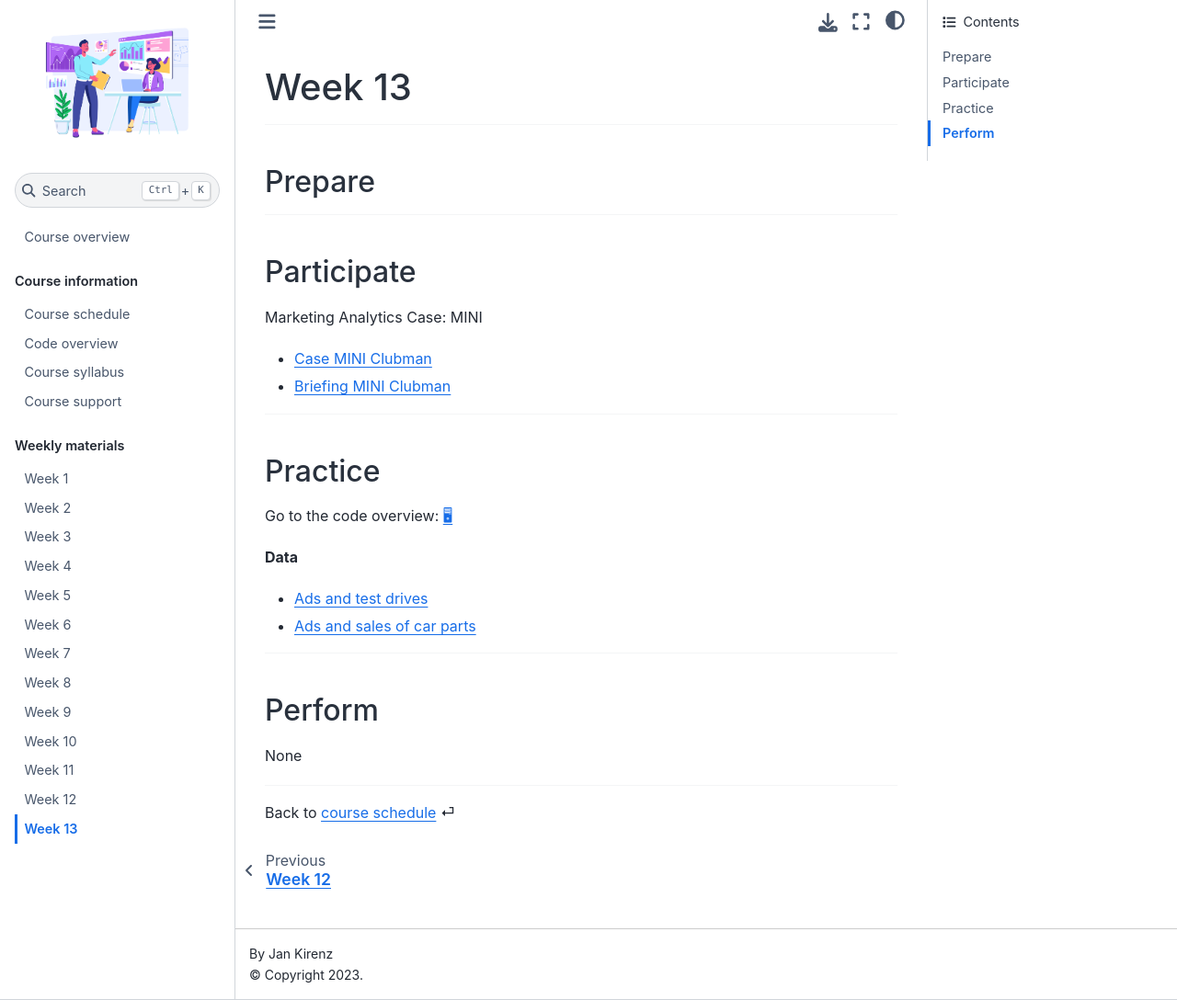
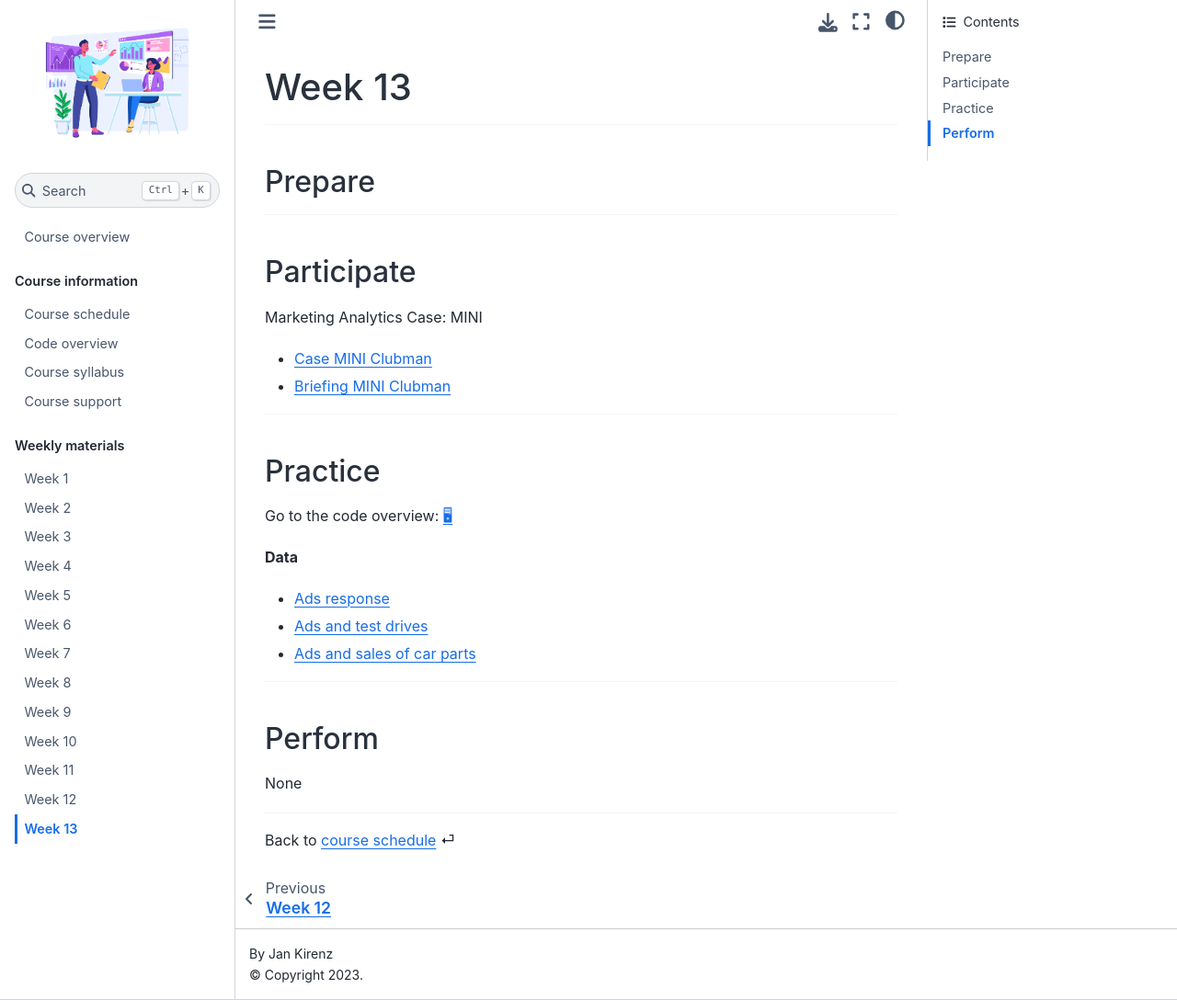
Before and after one commit to kirenz/om2, a Jupyter Book: the page built from weeks/week13.md, in a window 1280 px wide and 1088 px high. Shown: the whole window at 92% size. Built offline with Jupyter Book 1.0.4 settings and Sphinx 7.4.7 and the Sphinx Book theme 1.1.4, drawn with Linux system fonts in a browser that asks for light colours.

Commit message:
Update week13.md

```diff
--- a/weeks/week13.md
+++ b/weeks/week13.md
@@ -33,6 +33,8 @@ Go to the code overview: [🖥](../docs/code-overview.md)
 
 **Data**
 
+- [Ads response](https://raw.githubusercontent.com/kirenz/datasets/master/purchase.csv)
+
 - [Ads and test drives](https://raw.githubusercontent.com/kirenz/datasets/master/mini_test_drives.csv)
 
 - [Ads and sales of car parts](https://raw.githubusercontent.com/kirenz/datasets/master/mini_ads.csv)
```
